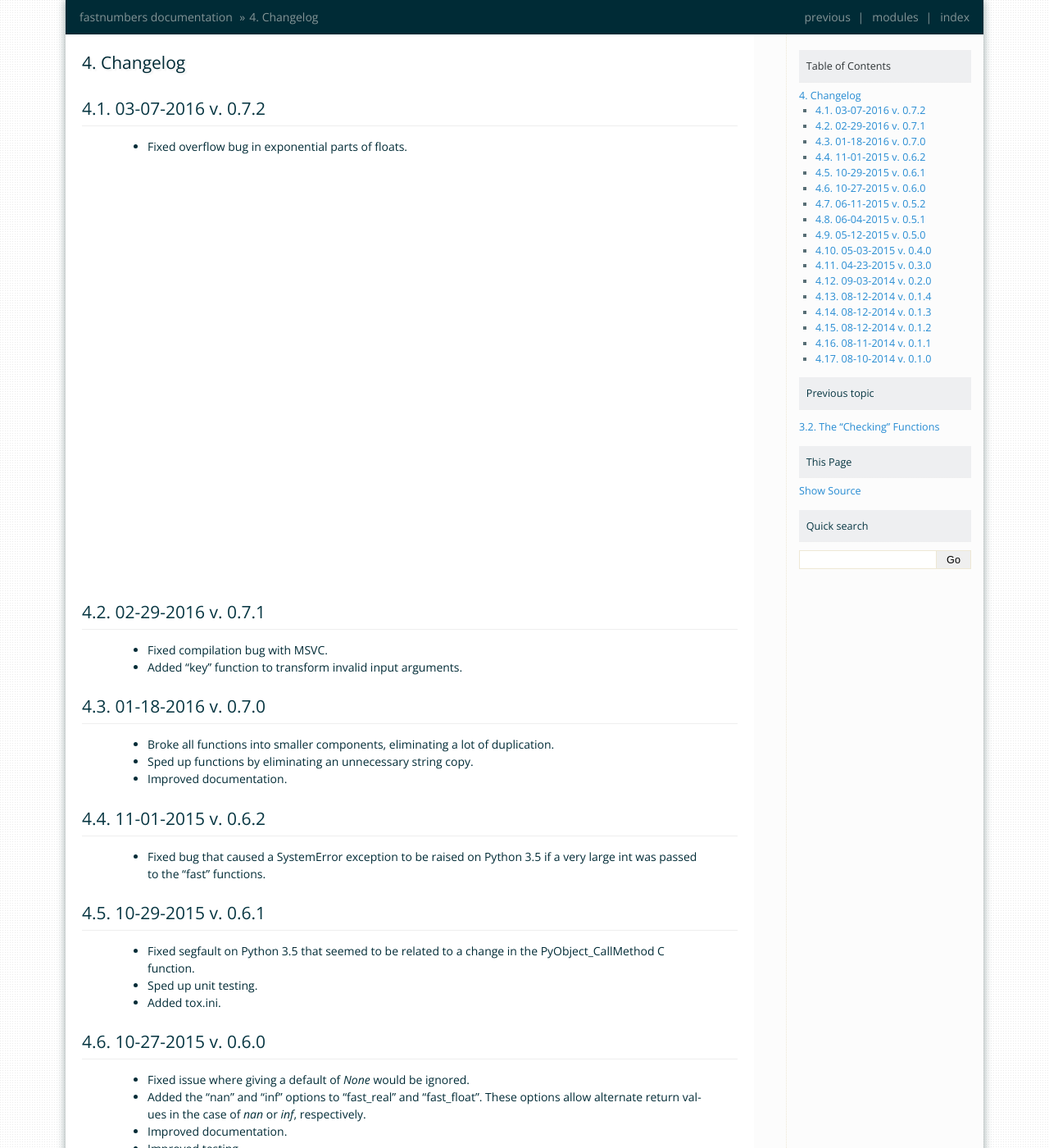
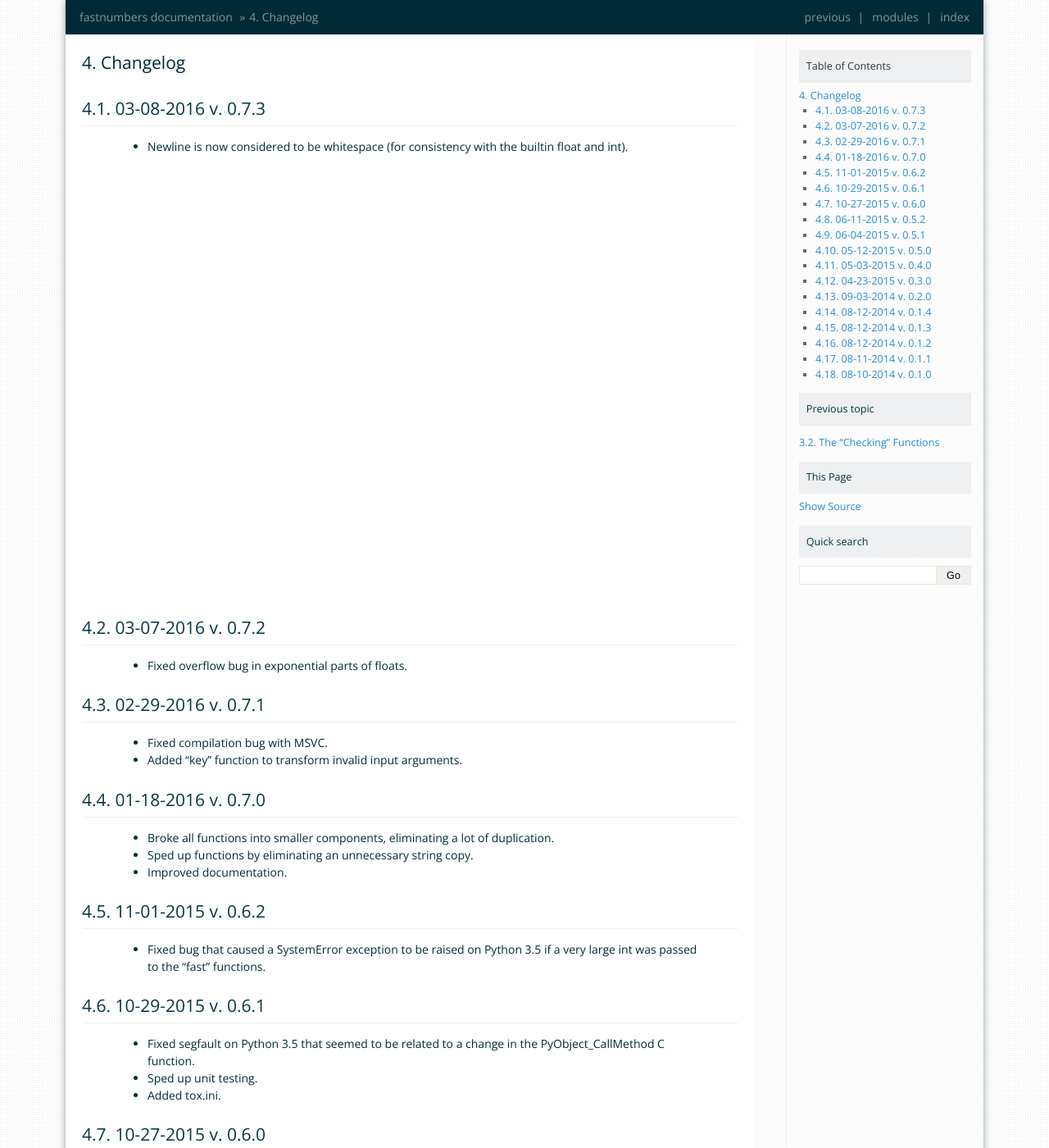
Before and after one commit to SethMMorton/fastnumbers, a Sphinx documentation site: the page built from docs/source/changelog.rst, in a window 1280 px wide and 1400 px high. Shown: the whole window at 82% size. Built offline with Sphinx 7.4.7, drawn with Linux system fonts in a browser that asks for light colours; some of the changed text lies outside the part shown.

Commit message:
Bumped version and updated change log.

```diff
--- a/docs/source/changelog.rst
+++ b/docs/source/changelog.rst
@@ -2,6 +2,12 @@
 
 Changelog
 ---------
+
+03-08-2016 v. 0.7.3
+'''''''''''''''''''
+
+    - Newline is now considered to be whitespace (for consistency with
+      the builtin float and int).
 
 03-07-2016 v. 0.7.2
 '''''''''''''''''''
```
Also changed, not shown: README.rst (+6 -8 lines), 1 other file.
